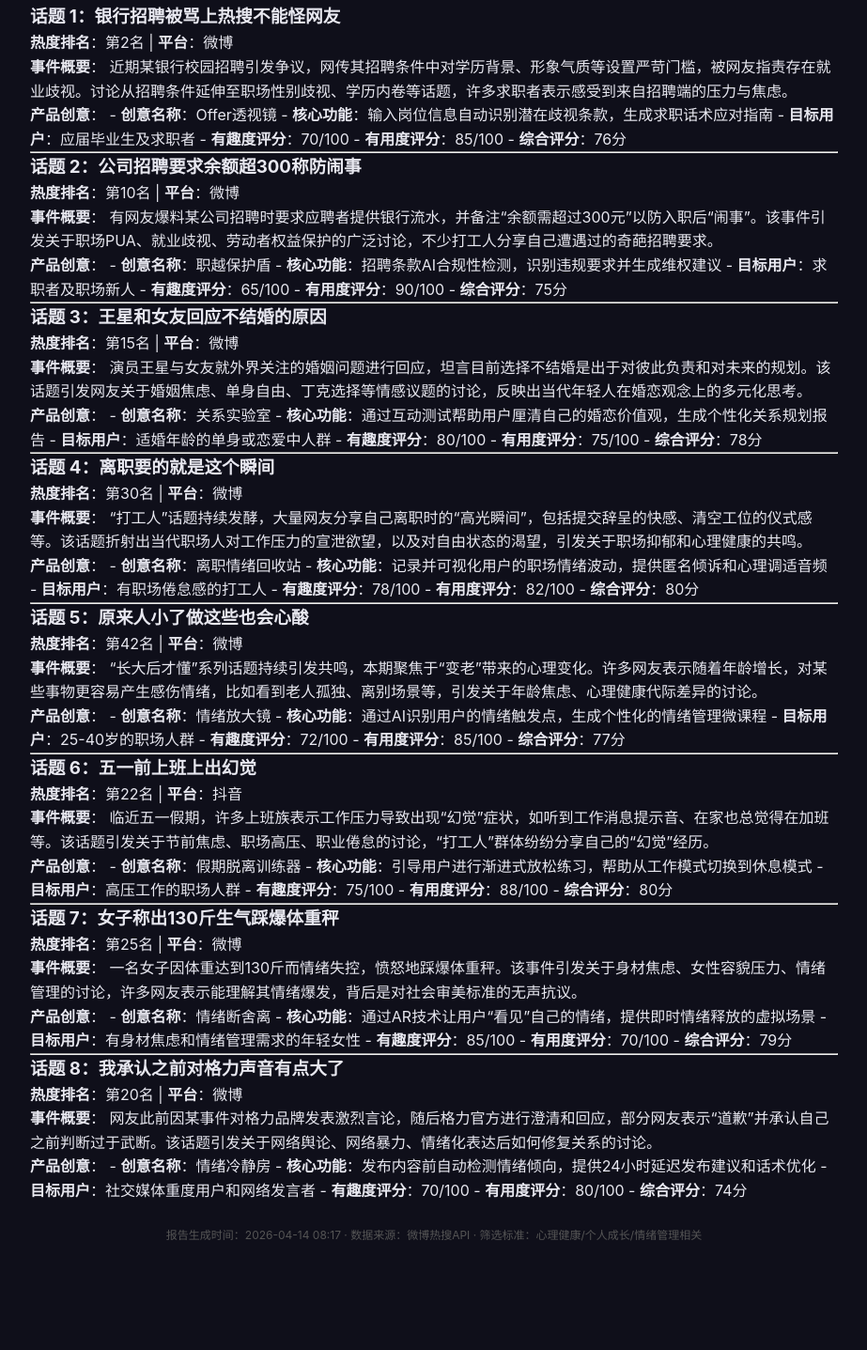
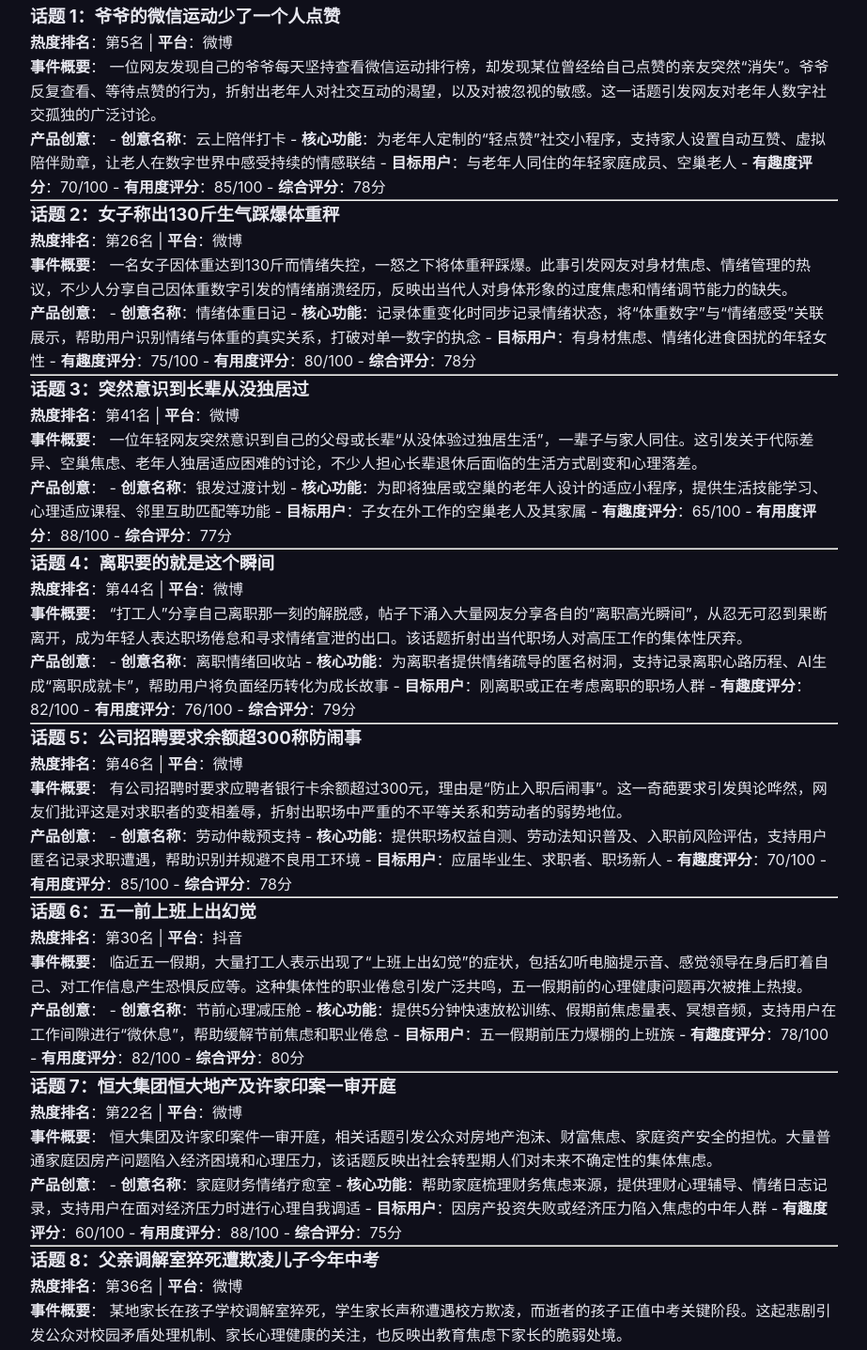
Before and after one commit to Xinhui-512/mentalhealthproducts, a plain HTML site: page latest.html in a window 1280 px wide. Shown: the part 201-1638 px from the top of the page at 94% size, without its empty margins (178-1101 px from the left). Before the commit the page ends 1573 px from the top, so only its background shows below. Drawn offline with Linux system fonts and the light colour scheme.

Commit message:
deploy: 55f74cdb89e024bc59301d764a43bb7680b389f0

```diff
--- a/latest.html
+++ b/latest.html
@@ -131,104 +131,104 @@
     <div class="meta">微博热搜 · 2026年04月14日 · 心理健康 × 个人成长</div>
   </div>
   <div class="content">
-    <h3>话题 1：银行招聘被骂上热搜不能怪网友</h3>
-<p><strong>热度排名</strong>：第2名 | <strong>平台</strong>：微博</p>
+    <h3>话题 1：爷爷的微信运动少了一个人点赞</h3>
+<p><strong>热度排名</strong>：第5名 | <strong>平台</strong>：微博</p>
 <p><strong>事件概要</strong>：
-近期某银行校园招聘引发争议，网传其招聘条件中对学历背景、形象气质等设置严苛门槛，被网友指责存在就业歧视。讨论从招聘条件延伸至职场性别歧视、学历内卷等话题，许多求职者表示感受到来自招聘端的压力与焦虑。</p>
+一位网友发现自己的爷爷每天坚持查看微信运动排行榜，却发现某位曾经给自己点赞的亲友突然“消失”。爷爷反复查看、等待点赞的行为，折射出老年人对社交互动的渴望，以及对被忽视的敏感。这一话题引发网友对老年人数字社交孤独的广泛讨论。</p>
 <p><strong>产品创意</strong>：
-- <strong>创意名称</strong>：Offer透视镜
-- <strong>核心功能</strong>：输入岗位信息自动识别潜在歧视条款，生成求职话术应对指南
-- <strong>目标用户</strong>：应届毕业生及求职者
+- <strong>创意名称</strong>：云上陪伴打卡
+- <strong>核心功能</strong>：为老年人定制的“轻点赞”社交小程序，支持家人设置自动互赞、虚拟陪伴勋章，让老人在数字世界中感受持续的情感联结
+- <strong>目标用户</strong>：与老年人同住的年轻家庭成员、空巢老人
 - <strong>有趣度评分</strong>：70/100
 - <strong>有用度评分</strong>：85/100
-- <strong>综合评分</strong>：76分</p>
-<hr />
-<h3>话题 2：公司招聘要求余额超300称防闹事</h3>
-<p><strong>热度排名</strong>：第10名 | <strong>平台</strong>：微博</p>
-<p><strong>事件概要</strong>：
-有网友爆料某公司招聘时要求应聘者提供银行流水，并备注“余额需超过300元”以防入职后“闹事”。该事件引发关于职场PUA、就业歧视、劳动者权益保护的广泛讨论，不少打工人分享自己遭遇过的奇葩招聘要求。</p>
-<p><strong>产品创意</strong>：
-- <strong>创意名称</strong>：职越保护盾
-- <strong>核心功能</strong>：招聘条款AI合规性检测，识别违规要求并生成维权建议
-- <strong>目标用户</strong>：求职者及职场新人
-- <strong>有趣度评分</strong>：65/100
-- <strong>有用度评分</strong>：90/100
-- <strong>综合评分</strong>：75分</p>
-<hr />
-<h3>话题 3：王星和女友回应不结婚的原因</h3>
-<p><strong>热度排名</strong>：第15名 | <strong>平台</strong>：微博</p>
-<p><strong>事件概要</strong>：
-演员王星与女友就外界关注的婚姻问题进行回应，坦言目前选择不结婚是出于对彼此负责和对未来的规划。该话题引发网友关于婚姻焦虑、单身自由、丁克选择等情感议题的讨论，反映出当代年轻人在婚恋观念上的多元化思考。</p>
-<p><strong>产品创意</strong>：
-- <strong>创意名称</strong>：关系实验室
-- <strong>核心功能</strong>：通过互动测试帮助用户厘清自己的婚恋价值观，生成个性化关系规划报告
-- <strong>目标用户</strong>：适婚年龄的单身或恋爱中人群
-- <strong>有趣度评分</strong>：80/100
-- <strong>有用度评分</strong>：75/100
 - <strong>综合评分</strong>：78分</p>
 <hr />
+<h3>话题 2：女子称出130斤生气踩爆体重秤</h3>
+<p><strong>热度排名</strong>：第26名 | <strong>平台</strong>：微博</p>
+<p><strong>事件概要</strong>：
+一名女子因体重达到130斤而情绪失控，一怒之下将体重秤踩爆。此事引发网友对身材焦虑、情绪管理的热议，不少人分享自己因体重数字引发的情绪崩溃经历，反映出当代人对身体形象的过度焦虑和情绪调节能力的缺失。</p>
+<p><strong>产品创意</strong>：
+- <strong>创意名称</strong>：情绪体重日记
+- <strong>核心功能</strong>：记录体重变化时同步记录情绪状态，将“体重数字”与“情绪感受”关联展示，帮助用户识别情绪与体重的真实关系，打破对单一数字的执念
+- <strong>目标用户</strong>：有身材焦虑、情绪化进食困扰的年轻女性
+- <strong>有趣度评分</strong>：75/100
+- <strong>有用度评分</strong>：80/100
+- <strong>综合评分</strong>：78分</p>
+<hr />
+<h3>话题 3：突然意识到长辈从没独居过</h3>
+<p><strong>热度排名</strong>：第41名 | <strong>平台</strong>：微博</p>
+<p><strong>事件概要</strong>：
+一位年轻网友突然意识到自己的父母或长辈“从没体验过独居生活”，一辈子与家人同住。这引发关于代际差异、空巢焦虑、老年人独居适应困难的讨论，不少人担心长辈退休后面临的生活方式剧变和心理落差。</p>
+<p><strong>产品创意</strong>：
+- <strong>创意名称</strong>：银发过渡计划
+- <strong>核心功能</strong>：为即将独居或空巢的老年人设计的适应小程序，提供生活技能学习、心理适应课程、邻里互助匹配等功能
+- <strong>目标用户</strong>：子女在外工作的空巢老人及其家属
+- <strong>有趣度评分</strong>：65/100
+- <strong>有用度评分</strong>：88/100
+- <strong>综合评分</strong>：77分</p>
+<hr />
 <h3>话题 4：离职要的就是这个瞬间</h3>
-<p><strong>热度排名</strong>：第30名 | <strong>平台</strong>：微博</p>
+<p><strong>热度排名</strong>：第44名 | <strong>平台</strong>：微博</p>
 <p><strong>事件概要</strong>：
-“打工人”话题持续发酵，大量网友分享自己离职时的“高光瞬间”，包括提交辞呈的快感、清空工位的仪式感等。该话题折射出当代职场人对工作压力的宣泄欲望，以及对自由状态的渴望，引发关于职场抑郁和心理健康的共鸣。</p>
+“打工人”分享自己离职那一刻的解脱感，帖子下涌入大量网友分享各自的“离职高光瞬间”，从忍无可忍到果断离开，成为年轻人表达职场倦怠和寻求情绪宣泄的出口。该话题折射出当代职场人对高压工作的集体性厌弃。</p>
 <p><strong>产品创意</strong>：
 - <strong>创意名称</strong>：离职情绪回收站
-- <strong>核心功能</strong>：记录并可视化用户的职场情绪波动，提供匿名倾诉和心理调适音频
-- <strong>目标用户</strong>：有职场倦怠感的打工人
+- <strong>核心功能</strong>：为离职者提供情绪疏导的匿名树洞，支持记录离职心路历程、AI生成“离职成就卡”，帮助用户将负面经历转化为成长故事
+- <strong>目标用户</strong>：刚离职或正在考虑离职的职场人群
+- <strong>有趣度评分</strong>：82/100
+- <strong>有用度评分</strong>：76/100
+- <strong>综合评分</strong>：79分</p>
+<hr />
+<h3>话题 5：公司招聘要求余额超300称防闹事</h3>
+<p><strong>热度排名</strong>：第46名 | <strong>平台</strong>：微博</p>
+<p><strong>事件概要</strong>：
+有公司招聘时要求应聘者银行卡余额超过300元，理由是“防止入职后闹事”。这一奇葩要求引发舆论哗然，网友们批评这是对求职者的变相羞辱，折射出职场中严重的不平等关系和劳动者的弱势地位。</p>
+<p><strong>产品创意</strong>：
+- <strong>创意名称</strong>：劳动仲裁预支持
+- <strong>核心功能</strong>：提供职场权益自测、劳动法知识普及、入职前风险评估，支持用户匿名记录求职遭遇，帮助识别并规避不良用工环境
+- <strong>目标用户</strong>：应届毕业生、求职者、职场新人
+- <strong>有趣度评分</strong>：70/100
+- <strong>有用度评分</strong>：85/100
+- <strong>综合评分</strong>：78分</p>
+<hr />
+<h3>话题 6：五一前上班上出幻觉</h3>
+<p><strong>热度排名</strong>：第30名 | <strong>平台</strong>：抖音</p>
+<p><strong>事件概要</strong>：
+临近五一假期，大量打工人表示出现了“上班上出幻觉”的症状，包括幻听电脑提示音、感觉领导在身后盯着自己、对工作信息产生恐惧反应等。这种集体性的职业倦怠引发广泛共鸣，五一假期前的心理健康问题再次被推上热搜。</p>
+<p><strong>产品创意</strong>：
+- <strong>创意名称</strong>：节前心理减压舱
+- <strong>核心功能</strong>：提供5分钟快速放松训练、假期前焦虑量表、冥想音频，支持用户在工作间隙进行“微休息”，帮助缓解节前焦虑和职业倦怠
+- <strong>目标用户</strong>：五一假期前压力爆棚的上班族
 - <strong>有趣度评分</strong>：78/100
 - <strong>有用度评分</strong>：82/100
 - <strong>综合评分</strong>：80分</p>
 <hr />
-<h3>话题 5：原来人小了做这些也会心酸</h3>
-<p><strong>热度排名</strong>：第42名 | <strong>平台</strong>：微博</p>
+<h3>话题 7：恒大集团恒大地产及许家印案一审开庭</h3>
+<p><strong>热度排名</strong>：第22名 | <strong>平台</strong>：微博</p>
 <p><strong>事件概要</strong>：
-“长大后才懂”系列话题持续引发共鸣，本期聚焦于“变老”带来的心理变化。许多网友表示随着年龄增长，对某些事物更容易产生感伤情绪，比如看到老人孤独、离别场景等，引发关于年龄焦虑、心理健康代际差异的讨论。</p>
+恒大集团及许家印案件一审开庭，相关话题引发公众对房地产泡沫、财富焦虑、家庭资产安全的担忧。大量普通家庭因房产问题陷入经济困境和心理压力，该话题反映出社会转型期人们对未来不确定性的集体焦虑。</p>
 <p><strong>产品创意</strong>：
-- <strong>创意名称</strong>：情绪放大镜
-- <strong>核心功能</strong>：通过AI识别用户的情绪触发点，生成个性化的情绪管理微课程
-- <strong>目标用户</strong>：25-40岁的职场人群
-- <strong>有趣度评分</strong>：72/100
-- <strong>有用度评分</strong>：85/100
-- <strong>综合评分</strong>：77分</p>
+- <strong>创意名称</strong>：家庭财务情绪疗愈室
+- <strong>核心功能</strong>：帮助家庭梳理财务焦虑来源，提供理财心理辅导、情绪日志记录，支持用户在面对经济压力时进行心理自我调适
+- <strong>目标用户</strong>：因房产投资失败或经济压力陷入焦虑的中年人群
+- <strong>有趣度评分</strong>：60/100
+- <strong>有用度评分</strong>：88/100
+- <strong>综合评分</strong>：75分</p>
 <hr />
-<h3>话题 6：五一前上班上出幻觉</h3>
-<p><strong>热度排名</strong>：第22名 | <strong>平台</strong>：抖音</p>
+<h3>话题 8：父亲调解室猝死遭欺凌儿子今年中考</h3>
+<p><strong>热度排名</strong>：第36名 | <strong>平台</strong>：微博</p>
 <p><strong>事件概要</strong>：
-临近五一假期，许多上班族表示工作压力导致出现“幻觉”症状，如听到工作消息提示音、在家也总觉得在加班等。该话题引发关于节前焦虑、职场高压、职业倦怠的讨论，“打工人”群体纷纷分享自己的“幻觉”经历。</p>
+某地家长在孩子学校调解室猝死，学生家长声称遭遇校方欺凌，而逝者的孩子正值中考关键阶段。这起悲剧引发公众对校园矛盾处理机制、家长心理健康的关注，也反映出教育焦虑下家长的脆弱处境。</p>
 <p><strong>产品创意</strong>：
-- <strong>创意名称</strong>：假期脱离训练器
-- <strong>核心功能</strong>：引导用户进行渐进式放松练习，帮助从工作模式切换到休息模式
-- <strong>目标用户</strong>：高压工作的职场人群
-- <strong>有趣度评分</strong>：75/100
-- <strong>有用度评分</strong>：88/100
-- <strong>综合评分</strong>：80分</p>
-<hr />
-<h3>话题 7：女子称出130斤生气踩爆体重秤</h3>
-<p><strong>热度排名</strong>：第25名 | <strong>平台</strong>：微博</p>
-<p><strong>事件概要</strong>：
-一名女子因体重达到130斤而情绪失控，愤怒地踩爆体重秤。该事件引发关于身材焦虑、女性容貌压力、情绪管理的讨论，许多网友表示能理解其情绪爆发，背后是对社会审美标准的无声抗议。</p>
-<p><strong>产品创意</strong>：
-- <strong>创意名称</strong>：情绪断舍离
-- <strong>核心功能</strong>：通过AR技术让用户“看见”自己的情绪，提供即时情绪释放的虚拟场景
-- <strong>目标用户</strong>：有身材焦虑和情绪管理需求的年轻女性
-- <strong>有趣度评分</strong>：85/100
-- <strong>有用度评分</strong>：70/100
-- <strong>综合评分</strong>：79分</p>
-<hr />
-<h3>话题 8：我承认之前对格力声音有点大了</h3>
-<p><strong>热度排名</strong>：第20名 | <strong>平台</strong>：微博</p>
-<p><strong>事件概要</strong>：
-网友此前因某事件对格力品牌发表激烈言论，随后格力官方进行澄清和回应，部分网友表示“道歉”并承认自己之前判断过于武断。该话题引发关于网络舆论、网络暴力、情绪化表达后如何修复关系的讨论。</p>
-<p><strong>产品创意</strong>：
-- <strong>创意名称</strong>：情绪冷静房
-- <strong>核心功能</strong>：发布内容前自动检测情绪倾向，提供24小时延迟发布建议和话术优化
-- <strong>目标用户</strong>：社交媒体重度用户和网络发言者
-- <strong>有趣度评分</strong>：70/100
-- <strong>有用度评分</strong>：80/100
-- <strong>综合评分</strong>：74分</p>
+- <strong>创意名称</strong>：家校矛盾情绪支持
+- <strong>核心功能</strong>：为面临家校冲突的家长提供情绪疏导、法律援助指引，支持记录沟通过程，帮助家长在维护权益的同时保护自身心理健康
+- <strong>目标用户</strong>：与学校存在纠纷、承受巨大心理压力的学生家长
+- <strong>有趣度评分</strong>：58/100
+- <strong>有用度评分</strong>：90/100
+- <strong>综合评分</strong>：75分</p>
   </div>
   <div class="footer">
-    报告生成时间：2026-04-14 08:17 · 数据来源：微博热搜API · 筛选标准：心理健康/个人成长/情绪管理相关
+    报告生成时间：2026-04-14 08:59 · 数据来源：微博热搜API · 筛选标准：心理健康/个人成长/情绪管理相关
   </div>
 </div>
 </body>
```
Also changed, not shown: hot_search_report_260414.html (+77 -77 lines).
